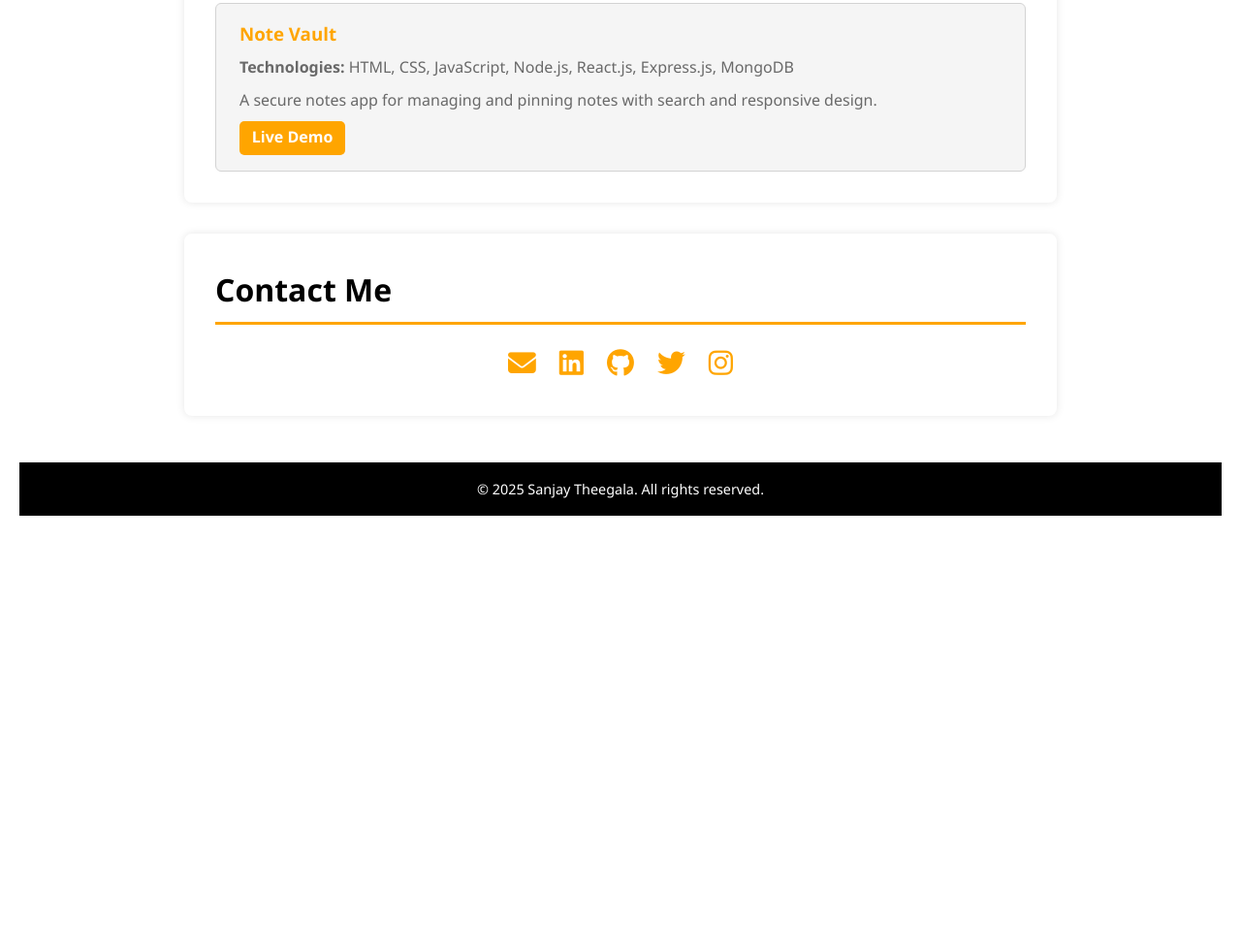
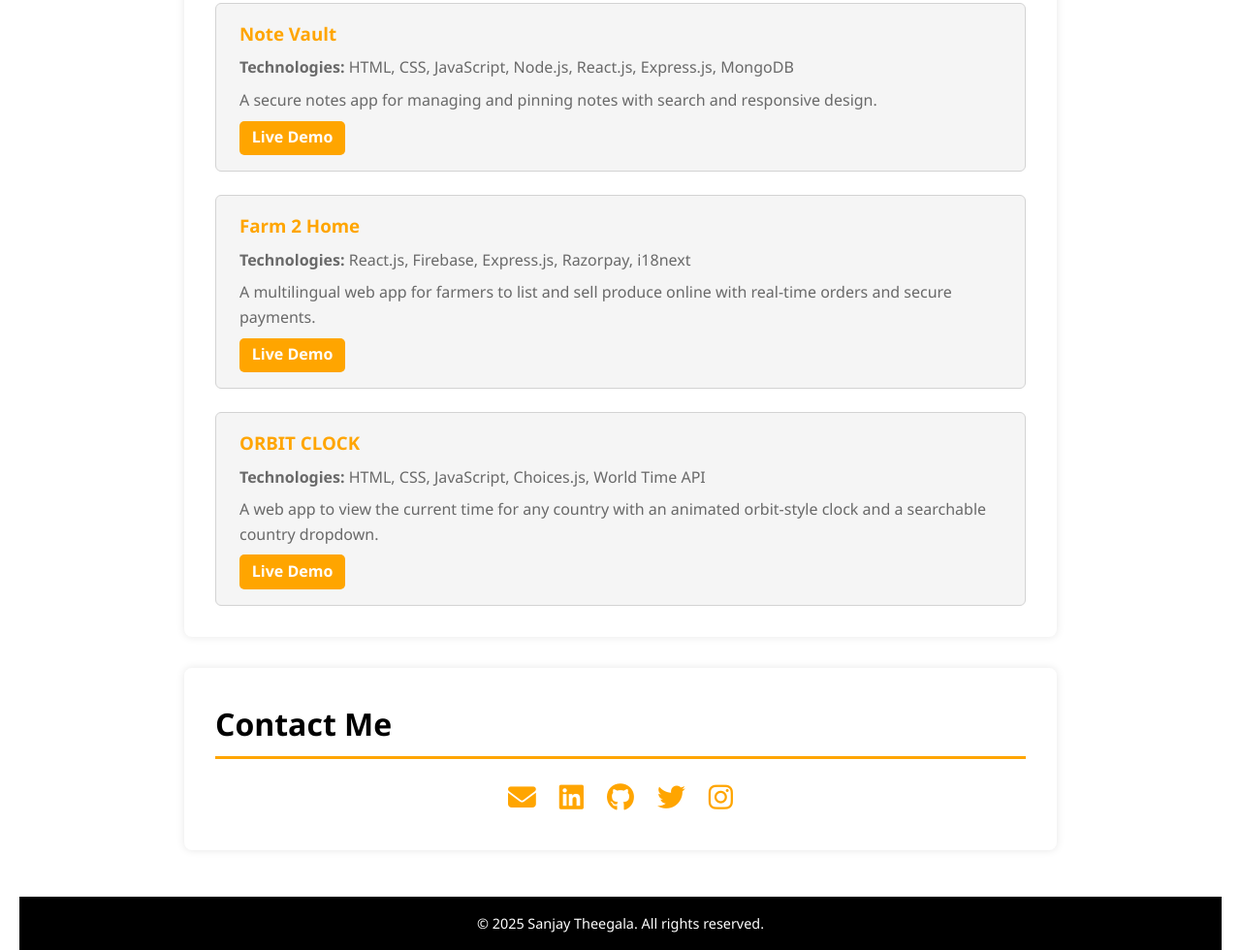
Before and after one commit to sanjaytheegala/MyPorfolio, a plain HTML site: page index.html in a window 1280 px wide. Shown: the part 1536-2516 px from the top of the page at 97% size. Before the commit the page ends 2068 px from the top, so only its background shows below. Drawn offline with Linux system fonts and the light colour scheme.

Commit message:
Update index.html

```diff
--- a/index.html
+++ b/index.html
@@ -5,10 +5,12 @@
   <meta name="viewport" content="width=device-width, initial-scale=1.0" />
   <title>Sanjay Theegala | Portfolio</title>
   <link rel="stylesheet" href="style.css" />
+  <!-- Font Awesome for icons -->
   <link rel="stylesheet" href="https://cdnjs.cloudflare.com/ajax/libs/font-awesome/6.4.0/css/all.min.css" />
 </head>
 <body>
 
+  <!-- ===== Header / Navigation ===== -->
   <header>
     <nav>
       <h1>Sanjay Theegala</h1>
@@ -16,12 +18,13 @@
         <li><a href="#hero">Home</a></li>
         <li><a href="#about">About</a></li>
         <li><a href="#projects">Projects</a></li>
-        <li><a href="https://drive.google.com/file/d/1Z5oQ8awI3Nw6M0K-PQeLM7gbhXnqbLva/view?usp=sharing" target="_blank" rel="noopener">Resume</a></li>
+        <li><a href="https://drive.google.com/file/d/1Z5oQ8awI3Nw6M0K-PQeLM7gbhXnqbLva/view?usp=sharing">Resume</a></li>
         <li><a href="#contact">Contact</a></li>
       </ul>
     </nav>
   </header>
 
+  <!-- ===== Hero Section ===== -->
   <section id="hero">
     <div class="hero-content">
       <div class="hero-text">
@@ -35,12 +38,14 @@
     </div>
   </section>
 
+  <!-- ===== About Me Section ===== -->
   <section id="about">
     <h2>About Me</h2>
     <p>
       I'm Sanjay Theegala, a dedicated and enthusiastic tech lover with a strong passion for software development and web technologies. I'm currently exploring advanced web development tools and cloud technologies to sharpen my skills.
     </p>
 
+    <!-- ===== Education Section ===== -->
     <br>
     <div class="education">
       <h3>Education</h3><br>
@@ -68,6 +73,7 @@
       </div>
     </div>
 
+    <!-- ===== Skills Section ===== -->
     <div class="skills">
       <h3>Skills</h3>
       <div class="skills-cards">
@@ -103,6 +109,7 @@
     </div>
   </section>
 
+  <!-- ===== Projects Section ===== -->
   <section id="projects">
     <h2>Projects</h2>
     <div class="project-list">
@@ -121,9 +128,25 @@
         <a href="https://mynotevault.vercel.app/" target="_blank" rel="noopener">Live Demo</a>
       </div>
 
+      <div class="project-card">
+        <h3>Farm 2 Home</h3>
+        <p><strong>Technologies:</strong> React.js, Firebase, Express.js, Razorpay, i18next</p>
+        <p>A multilingual web app for farmers to list and sell produce online with real-time orders and secure payments.</p>
+        <a href="https://farm-2-home.vercel.app/" target="_blank" rel="noopener">Live Demo</a>
+      </div>
+
+      <div class="project-card">
+        <h3>ORBIT CLOCK</h3>
+        <p><strong>Technologies:</strong> HTML, CSS, JavaScript, Choices.js, World Time API</p>
+        <p>A web app to view the current time for any country with an animated orbit-style clock and a searchable country dropdown.</p>
+        <a href="https://orbit-digital-clock.vercel.app/" target="_blank" rel="noopener">Live Demo</a>
+      </div>
+
     </div>
   </section>
 
+
+  <!-- ===== Contact Section ===== -->
   <section id="contact">
     <h2>Contact Me</h2>
     <p>
@@ -135,6 +158,7 @@
     </p>
   </section>
 
+  <!-- ===== Footer ===== -->
   <footer>
     <p>&copy; 2025 Sanjay Theegala. All rights reserved.</p>
   </footer>
```
